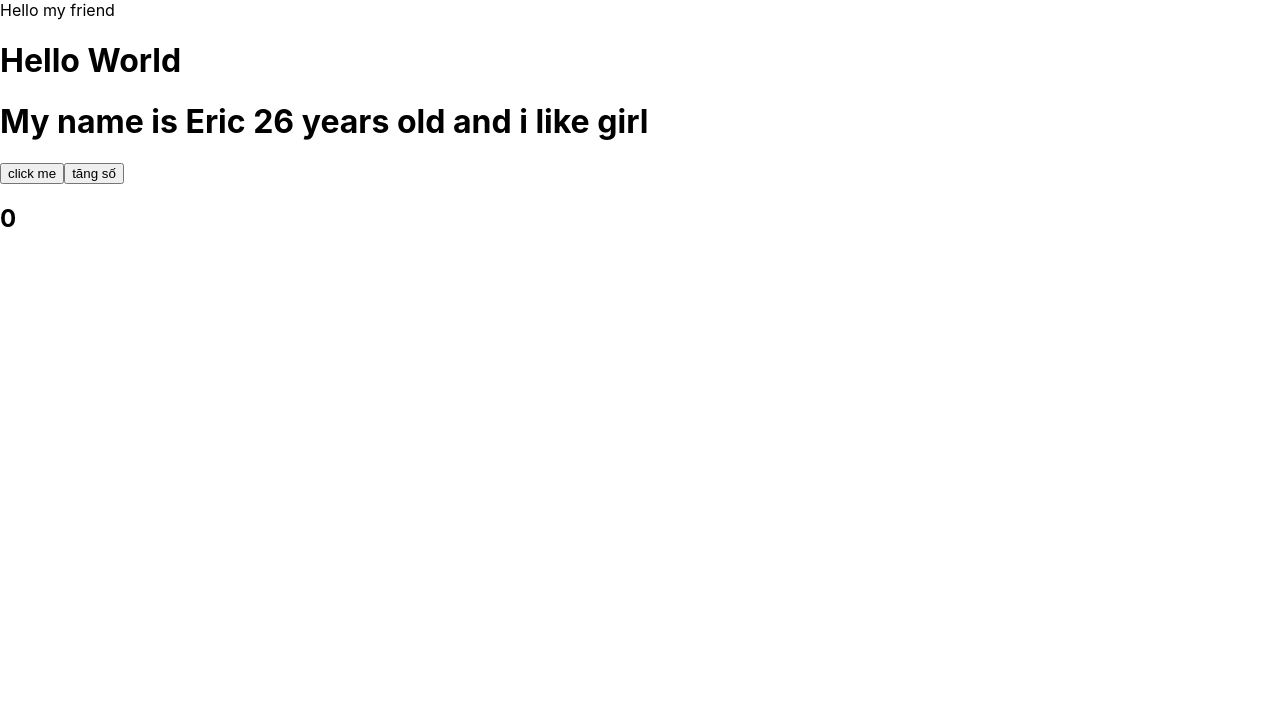
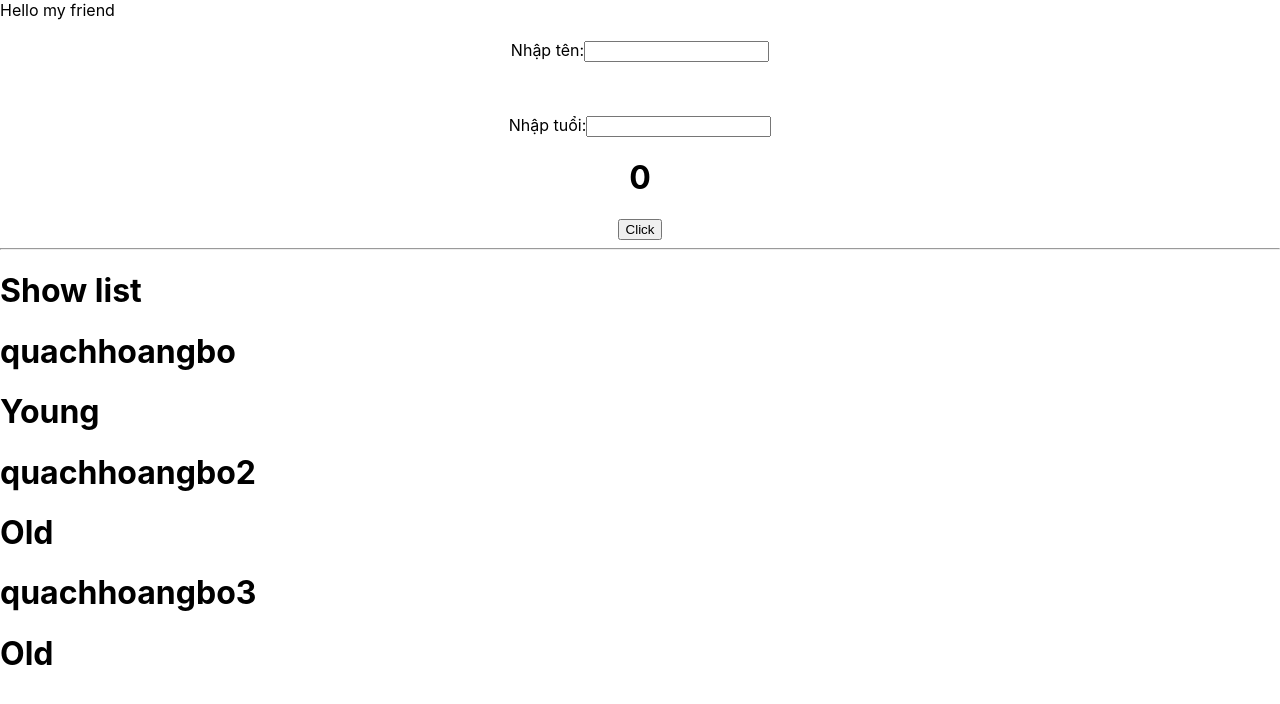
Before and after one commit to QuachHoangBo/Tutorial-React, a React (Create React App) app in the folder LearnReactJS/Chapter2/: page / in a window 1280 px wide. Shown: the top 704 px of the page. Built offline with nearby package versions, Linux system fonts and the light colour scheme.

Commit message:
video 28

```diff
--- a/LearnReactJS/Chapter2/package.json
+++ b/LearnReactJS/Chapter2/package.json
@@ -13,6 +13,7 @@
     "redux": "4.2.0",
     "redux-devtools-extension": "2.13.9",
     "redux-thunk": "2.4.1",
+    "sass": "^1.79.4",
     "web-vitals": "2.1.4"
   },
   "scripts": {
--- a/LearnReactJS/Chapter2/src/App.js
+++ b/LearnReactJS/Chapter2/src/App.js
@@ -1,6 +1,6 @@
 // import logo from './logo.svg';
 import React from "react";
-import "./App.css";
+import "./App.scss";
 import MyComponent from "./components/MyComponent";
 // import { useDispatch, useSelector } from 'react-redux';
 // import { increaseCounter, decreaseCounter } from './redux/action/counterAction';
--- /dev/null
+++ b/LearnReactJS/Chapter2/src/components/FormUser.js
@@ -0,0 +1,50 @@
+import React from "react";
+import "./FormUser.scss";
+class FormUser extends React.Component {
+  state = {
+    id: Math.floor(Math.random() * (100 - 10 + 1)) + 10,
+    name: "",
+    age: 0,
+  };
+  onSubmitChanege = (event) => {
+    event.preventDefault();
+    this.props.addUser(this.state);
+  };
+
+  render() {
+    return (
+      <div>
+        <form
+          onSubmit={(event) => {
+            this.onSubmitChanege(event);
+          }}
+          className="formUser"
+        >
+          <label className="labeltext">
+            Nhập tên:
+            <input
+              type="text"
+              onChange={(event) => {
+                this.setState({ name: event.target.value });
+              }}
+            />
+          </label>
+          <h1>{this.state.name}</h1>
+          <label>
+            Nhập tuổi:
+            <input
+              type="text"
+              onChange={(event) => {
+                this.setState({ age: event.target.value });
+              }}
+            />
+          </label>
+          <h1>{this.state.age}</h1>
+          <button>Click</button>
+        </form>
+      </div>
+    );
+  }
+}
+
+export default FormUser;
--- /dev/null
+++ b/LearnReactJS/Chapter2/src/components/FormUser.scss
@@ -0,0 +1,9 @@
+.formUser {
+  display: flex;
+  flex-direction: column;
+  align-items: center;
+  margin-top: 20px;
+  .labeltext {
+    margin-bottom: 10px;
+  }
+}
--- a/LearnReactJS/Chapter2/src/components/MyComponent.js
+++ b/LearnReactJS/Chapter2/src/components/MyComponent.js
@@ -1,34 +1,26 @@
 import React from "react";
+import FormUser from "./FormUser";
+import UserDate from "./UserDate";
 
 class MyComponent extends React.Component {
   state = {
-    name: "Eric",
-    age: 26,
-    like: "girl",
-    count: 0,
+    listusers: [
+      { id: 1, name: "quachhoangbo", age: 20 },
+      { id: 2, name: "quachhoangbo2", age: 30 },
+      { id: 3, name: "quachhoangbo3", age: 40 },
+    ],
   };
-
-  CountNumber() {
-    this.setState({ count: Math.floor(Math.random() * 100) + 1 });
-  }
-
+  addUser = (user) => {
+    this.setState({
+      listusers: [...this.state.listusers, user],
+    });
+  };
   render() {
     return (
       <div className="container">
-        <h1>Hello World</h1>
-        <h1>
-          My name is {this.state.name} {this.state.age} years old and i like{" "}
-          {this.state.like}
-        </h1>
-        <button
-          onClick={() => {
-            this.setState({ like: "boy" });
-          }}
-        >
-          click me
-        </button>
-        <button onClick={() => this.CountNumber()}>tăng số</button>
-        <h2>{this.state.count}</h2>
+        <FormUser addUser={this.addUser} />
+        <hr />
+        <UserDate listusers={this.state.listusers} />
       </div>
     );
   }
--- /dev/null
+++ b/LearnReactJS/Chapter2/src/components/UserDate.js
@@ -0,0 +1,40 @@
+import React from "react";
+
+class UserDate extends React.Component {
+  state = {
+    isShowlist: true,
+  };
+  handleShowHide = () => {
+    this.setState({
+      isShowlist: !this.state.isShowlist,
+    });
+  };
+
+  render() {
+    const { listusers } = this.props;
+
+    return (
+      <div>
+        <h1
+          onClick={() => {
+            this.handleShowHide();
+          }}
+        >
+          {this.state.isShowlist ? "Show list" : "Hide list"}
+        </h1>
+
+        {this.state.isShowlist &&
+          listusers.map((user) => {
+            return (
+              <div key={user.id}>
+                <h1>{user.name}</h1>
+                {user.age >= 30 ? <h1>Old</h1> : <h1>Young</h1>}
+              </div>
+            );
+          })}
+      </div>
+    );
+  }
+}
+
+export default UserDate;
```
Also changed, not shown: LearnReactJS/Chapter2/src/components/Input.js (added, +13 -0 lines), LearnReactJS/Chapter2/src/App.scss (renamed from LearnReactJS/Chapter2/src/App.css), 1 other file (tests, documents, lock files or other folders).
